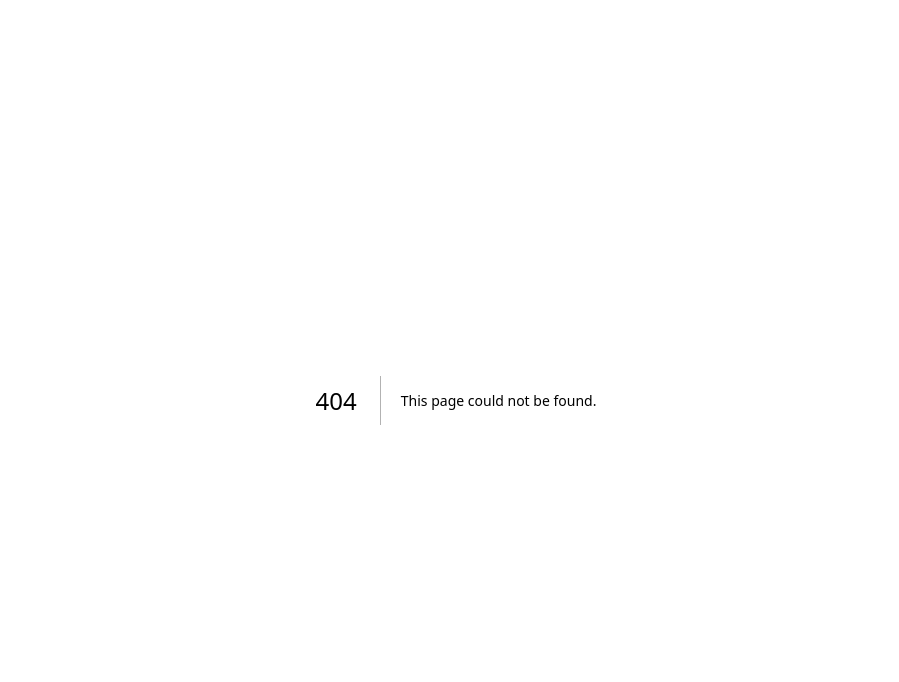
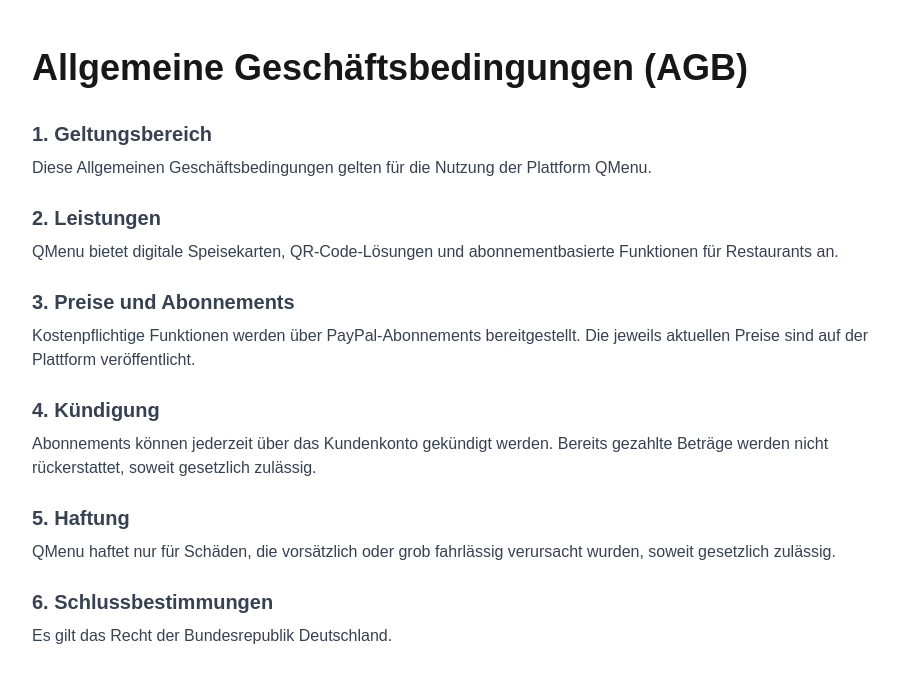
Before and after one commit to ALRAWIHOST/qmenu, a Next.js app: page /agb in a window 1280 px wide. Before the commit this address had no page. Shown: the top 682 px of the page, without its empty margins (184-1083 px from the left). Built offline with nearby package versions, Linux system fonts and the light colour scheme.

Commit message:
Add AGB page and legal footer links

```diff
--- /dev/null
+++ b/src/app/agb/page.tsx
@@ -0,0 +1,78 @@
+export default function AGBPage() {
+  return (
+    <main className="max-w-4xl mx-auto px-6 py-12">
+      <h1 className="text-4xl font-bold mb-8">
+        Allgemeine Geschäftsbedingungen (AGB)
+      </h1>
+
+      <div className="space-y-6 text-gray-700">
+        <section>
+          <h2 className="text-xl font-bold mb-2">
+            1. Geltungsbereich
+          </h2>
+
+          <p>
+            Diese Allgemeinen Geschäftsbedingungen gelten für die Nutzung
+            der Plattform QMenu.
+          </p>
+        </section>
+
+        <section>
+          <h2 className="text-xl font-bold mb-2">
+            2. Leistungen
+          </h2>
+
+          <p>
+            QMenu bietet digitale Speisekarten, QR-Code-Lösungen und
+            abonnementbasierte Funktionen für Restaurants an.
+          </p>
+        </section>
+
+        <section>
+          <h2 className="text-xl font-bold mb-2">
+            3. Preise und Abonnements
+          </h2>
+
+          <p>
+            Kostenpflichtige Funktionen werden über PayPal-Abonnements
+            bereitgestellt. Die jeweils aktuellen Preise sind auf der
+            Plattform veröffentlicht.
+          </p>
+        </section>
+
+        <section>
+          <h2 className="text-xl font-bold mb-2">
+            4. Kündigung
+          </h2>
+
+          <p>
+            Abonnements können jederzeit über das Kundenkonto gekündigt
+            werden. Bereits gezahlte Beträge werden nicht rückerstattet,
+            soweit gesetzlich zulässig.
+          </p>
+        </section>
+
+        <section>
+          <h2 className="text-xl font-bold mb-2">
+            5. Haftung
+          </h2>
+
+          <p>
+            QMenu haftet nur für Schäden, die vorsätzlich oder grob
+            fahrlässig verursacht wurden, soweit gesetzlich zulässig.
+          </p>
+        </section>
+
+        <section>
+          <h2 className="text-xl font-bold mb-2">
+            6. Schlussbestimmungen
+          </h2>
+
+          <p>
+            Es gilt das Recht der Bundesrepublik Deutschland.
+          </p>
+        </section>
+      </div>
+    </main>
+  );
+}
--- a/src/app/page.tsx
+++ b/src/app/page.tsx
@@ -380,7 +380,12 @@
           Datenschutz
         </Link>
 
-        <p>AGB</p>
+        <Link
+  href="/agb"
+  className="block hover:text-white transition"
+>
+  AGB
+</Link>
 
         <Link
           href="/impressum"
```
